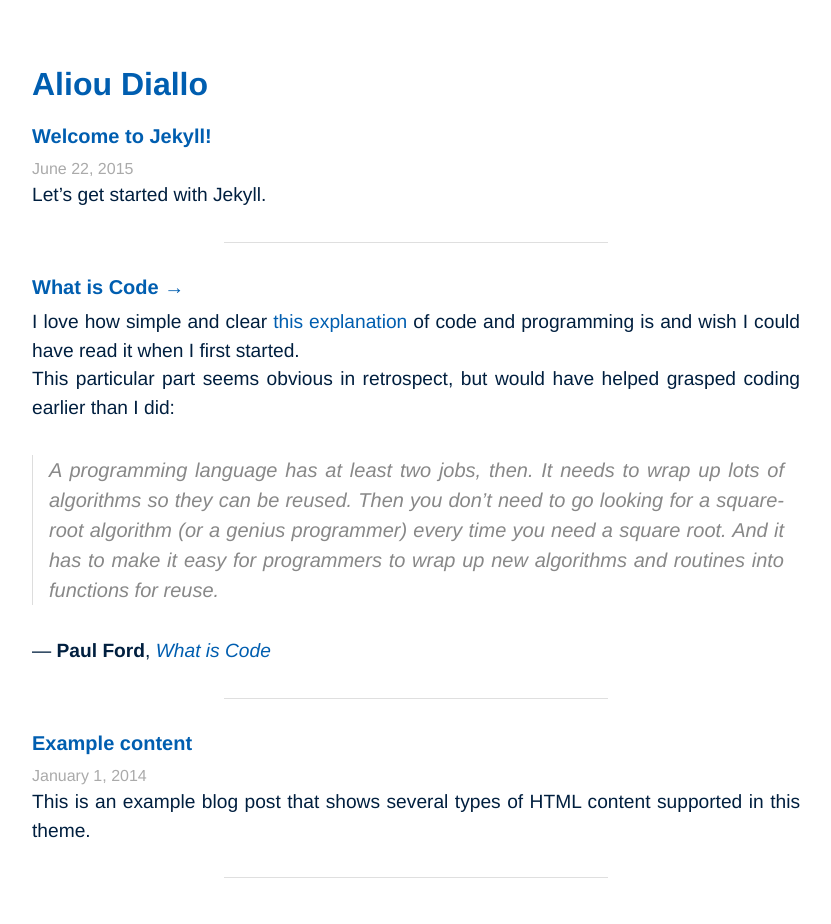
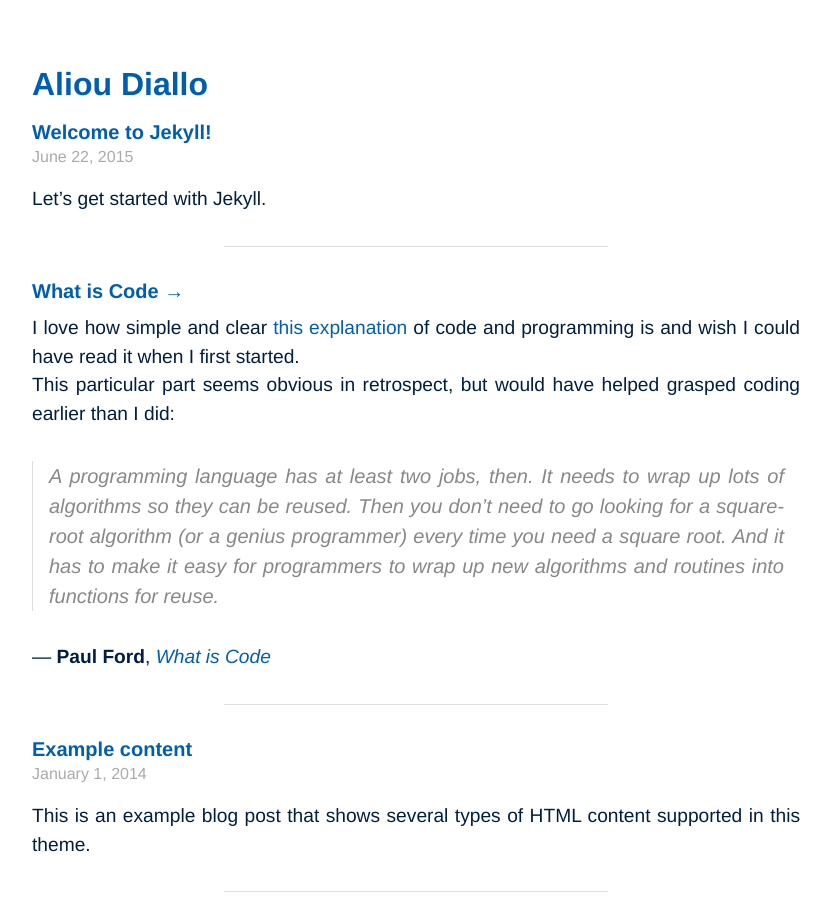
Before and after one commit to aliou/ace, a Jekyll site: the page built from index.html, in a window 1280 px wide. Shown: the whole page, without its empty margins (32-863 px from the left). Built offline with Jekyll 4.4.1, drawn with Linux system fonts in a browser that asks for light colours; Markdown is read by kramdown in place of the engine named in the settings; the list of posts is cut into pages by our own code.

Commit message:
Update post metadata presentation.

```diff
--- a/_layouts/post.html
+++ b/_layouts/post.html
@@ -5,8 +5,10 @@ layout: default
 <a href='{{ site.baseurl }}'>&larr; Posts</a>
 
 <article class='justify'>
-  <h2 class='h3 mb1'><a href='{{ page.url }}/'>{{ page.title }}</a></h2>
-  <time class='gray'>{{ page.date | date: '%B %-d, %Y' }}</time>
+  <div class='mb2'>
+    <h2 class='h3 mb0'><a href='{{ page.url }}/'>{{ page.title }}</a></h2>
+    <time class='gray'>{{ page.date | date: '%B %-d, %Y' }}</time>
+  </div>
   {{ content }}
 </article>
 
--- a/index.html
+++ b/index.html
@@ -6,10 +6,12 @@ title: Home
 {% for post in paginator.posts %}
   <article class='justify'>
     {% if post.link %}
-      <h2 class='h3 mb1'><a href='{{ post.link }}'>{{ post.title }} &rarr;</a></h2>
+      <h2 class='h3'><a href='{{ post.link }}'>{{ post.title }} &rarr;</a></h2>
     {% else %}
-      <h2 class='h3 mb1'><a href='{{ post.url }}/'>{{ post.title }}</a></h2>
-      <time class='gray'>{{ post.date | date: '%B %-d, %Y' }}</time>
+      <div class='mb2'>
+        <h2 class='h3 m0'><a href='{{ post.url }}/'>{{ post.title }}</a></h2>
+        <time class='gray'>{{ post.date | date: '%B %-d, %Y' }}</time>
+      </div>
     {% endif %}
 
     {% if post.summary %}
```
